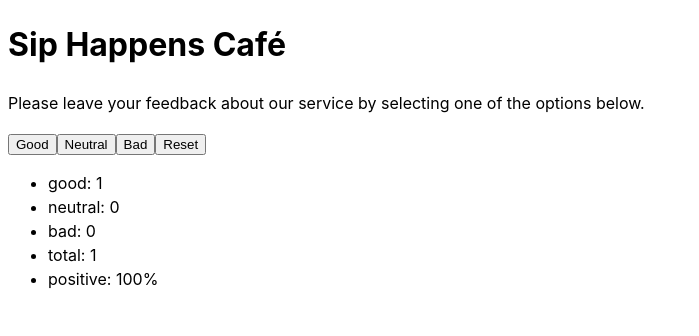
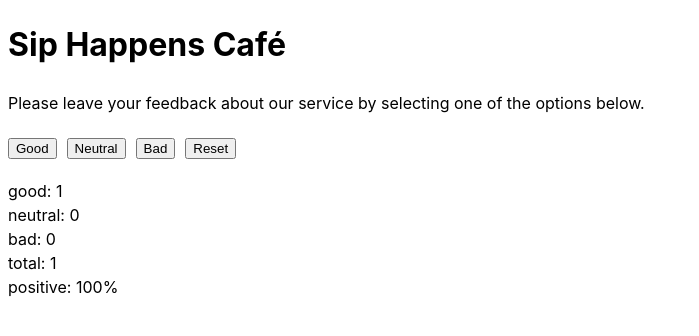
Before and after one commit to II-777/goit-react-hw-02, a React (Vite) app: page / in a window 1280 px wide. Both pictures are taken after a click on the button "Good". Shown: the top 336 px of the page, without its empty margins (0-699 px from the left). Built offline with nearby package versions, Linux system fonts and the light colour scheme.

Commit message:
add styling

```diff
--- a/src/components/App.css
+++ b/src/components/App.css
@@ -7,3 +7,7 @@
   justify-content: center;
   align-items: center;
 }
+
+div {
+  margin-bottom: 20px;
+}
--- a/src/components/App.jsx
+++ b/src/components/App.jsx
@@ -1,8 +1,10 @@
 import { useState, useEffect } from "react";
 import Options from "./Options/Options";
 import Notification from "./Notification/Notification";
+import Stats from "./Stats/Stats";
 import './Options/Options.css';
 import './Notification/Notification.css';
+import './Stats/Stats.css';
 
 const App = () => {
   const [values, setValues] = useState(() => {
@@ -42,13 +44,12 @@ const App = () => {
       </div>
       <div className='stats'>
         {totalFeedback > 0 && (
-          <ul>
-            <li>good: {values.good}</li>
-            <li>neutral: {values.neutral}</li>
-            <li>bad: {values.bad}</li>
-            <li>total: {totalFeedback}</li>
-            <li>positive: {Math.round((values.good / totalFeedback) * 100)}%</li>
-          </ul>
+          <Stats
+            valuesGood={values.good}
+            valuesNeutral={values.neutral}
+            valuesBad={values.bad}
+            totalFeedback={totalFeedback}
+          />
         )}
       </div>
     </div>
--- a/src/components/Notification/Notification.css
+++ b/src/components/Notification/Notification.css
@@ -0,0 +1,3 @@
+div {
+  margin-bottom: 20px;
+}
--- a/src/components/Options/Options.css
+++ b/src/components/Options/Options.css
@@ -0,0 +1,11 @@
+button {
+  margin-right: 10px;
+}
+
+button:last-child {
+  margin-right: 0;
+}
+
+div {
+  margin-bottom: 20px;
+}
--- /dev/null
+++ b/src/components/Stats/Stats.css
@@ -0,0 +1,9 @@
+ul {
+  list-style-type: none;
+  padding: 0;
+  margin: 0;
+}
+
+div {
+  margin-bottom: 20px;
+}
--- /dev/null
+++ b/src/components/Stats/Stats.jsx
@@ -0,0 +1,17 @@
+import './Stats.css';
+
+function Stats({ valuesGood, valuesNeutral, valuesBad, totalFeedback }) {
+  return (
+    <>
+      <ul>
+        <li>good: {valuesGood}</li>
+        <li>neutral: {valuesNeutral}</li>
+        <li>bad: {valuesBad}</li>
+        <li>total: {totalFeedback}</li>
+        <li>positive: {Math.round((valuesGood / totalFeedback) * 100)}%</li>
+      </ul>
+    </>
+  );
+}
+
+export default Stats;
```
Also changed, not shown: src/components/Options/Options.jsx (line endings or trailing spaces).
